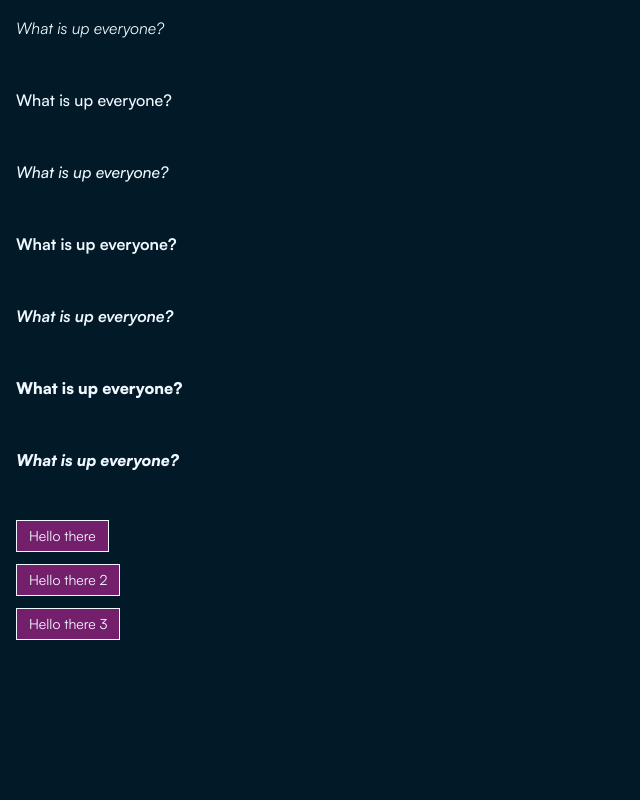
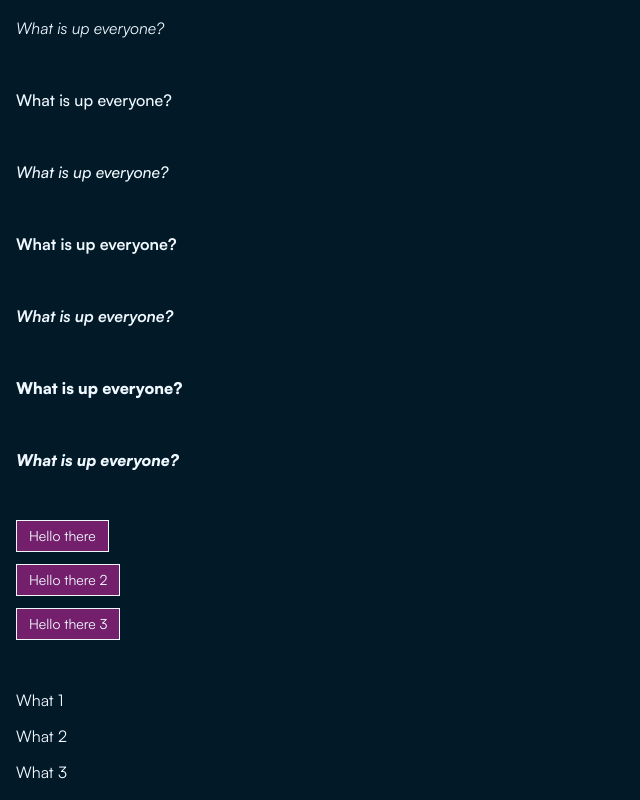
Before and after one commit to The-TechX-Society/website, a Next.js app: page /test in a window 1280 px wide. Shown: the part 296-1096 px from the top of the page, without its empty margins (0-640 px from the left). Before the commit the page ends 952 px from the top, so only its background shows below. Built offline with nearby package versions, Linux system fonts and the light colour scheme.

Commit message:
[fix] fixed stagger but it's kind of weird, rethinking it

```diff
--- a/app/test/page.tsx
+++ b/app/test/page.tsx
@@ -1,3 +1,4 @@
+"use client"
 // builtin
 
 // external
@@ -51,6 +52,14 @@ export default function UITest() {
                     Hello there 3
                 </Button>
             </Div>
+
+            <Div className="space-y-3" animationScheme="scrollFadeIn">
+                <Div animationScheme="scrollFadeIn" childAnimation>What 1</Div>
+
+                <Div animationScheme="scrollFadeIn" childAnimation>What 2</Div>
+
+                <Div animationScheme="scrollFadeIn" childAnimation>What 3</Div>
+            </Div>
         </div>
     );
 }
--- a/components/ui/div/div.tsx
+++ b/components/ui/div/div.tsx
@@ -1,4 +1,4 @@
-"use client";
+"use client"
 // builtin
 
 // external
@@ -8,18 +8,18 @@ import { motion } from "motion/react";
 import { getMotionProps, type AnimatedComponent } from "@/lib/animation";
 import type { BaseHTMLMotionProps } from "@/lib/utils/motion";
 
-interface DivProps extends BaseHTMLMotionProps<"div">, AnimatedComponent {}
 
-export function Div({
-	children,
-	ref,
-	animationScheme,
-	childAnimation: isChildAnimation,
-	...props
-}: DivProps) {
-	return (
-		<motion.div ref={ref} {...getMotionProps(animationScheme, isChildAnimation)} {...props}>
-			{children}
-		</motion.div>
-	);
+interface DivProps extends BaseHTMLMotionProps<"div">, AnimatedComponent { }
+
+export function Div({ children, ref, animationScheme, childAnimation, ...props }: DivProps) {
+
+    return (
+        <motion.div
+            ref={ref}
+            {...getMotionProps(animationScheme, childAnimation)}
+            {...props}
+        >
+            {children}
+        </motion.div>
+    );
 }
--- a/lib/animation/motion-props.ts
+++ b/lib/animation/motion-props.ts
@@ -9,14 +9,14 @@ import type { AnimationScheme, AnimationConfig } from "./scheme";
 import { getScrollFadeInMotionProps } from "./scroll-fade-in/animation";
 import type { BaseAnimationConfig } from "./configs";
 
-export function getMotionProps(variant?: AnimationScheme, isChild?: boolean): MotionProps {
-	if (!variant) return {};
+export function getMotionProps(scheme?: AnimationScheme, isChild?: boolean): MotionProps {
+    if (!scheme) return {};
 
-	if (typeof variant === "object" && !("type" in variant)) {
-		return variant;
+    if (typeof scheme === "object" && !("type" in scheme)) {
+        return scheme;
     }
 
-	const config: AnimationConfig = typeof variant === "string" ? { type: variant } : variant;
+    const config: AnimationConfig = typeof scheme === "string" ? { type: scheme } : scheme;
 
     switch (config.type) {
         case "scrollFadeIn":
@@ -30,8 +30,8 @@ export function getDefaultPreTransition(config: BaseAnimationConfig): Transition
     const { duration = 0.3, delay = 0, staggerChildren = 0.3 } = config;
 
     return {
-		duration,
-		delay,
+        // duration,
+        // delay,
         when: "beforeChildren",
         delayChildren: stagger(staggerChildren),
     };
@@ -43,6 +43,6 @@ export function getDefaultPostTransition(config: BaseAnimationConfig): Transitio
     return {
         duration,
         delay,
-		when: "afterchildren",
+        when: "afterChildren",
     };
 }
--- a/lib/animation/scroll-fade-in/animation.ts
+++ b/lib/animation/scroll-fade-in/animation.ts
@@ -1,7 +1,7 @@
 // builtin
 
 // external
-import type { MotionProps } from "motion/react";
+import { stagger, type MotionProps } from "motion/react";
 
 // internal
 import { getDefaultPostTransition, getDefaultPreTransition } from "../motion-props";
```
Lines whose indentation alone changed are shown as unchanged.
